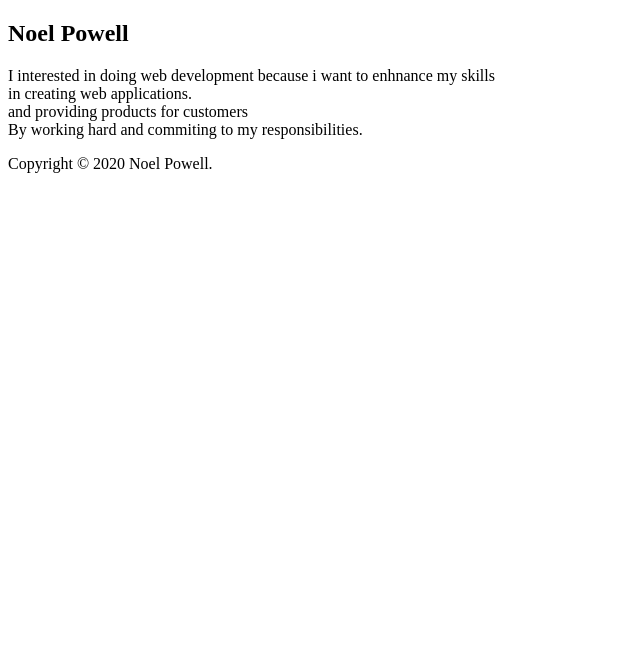
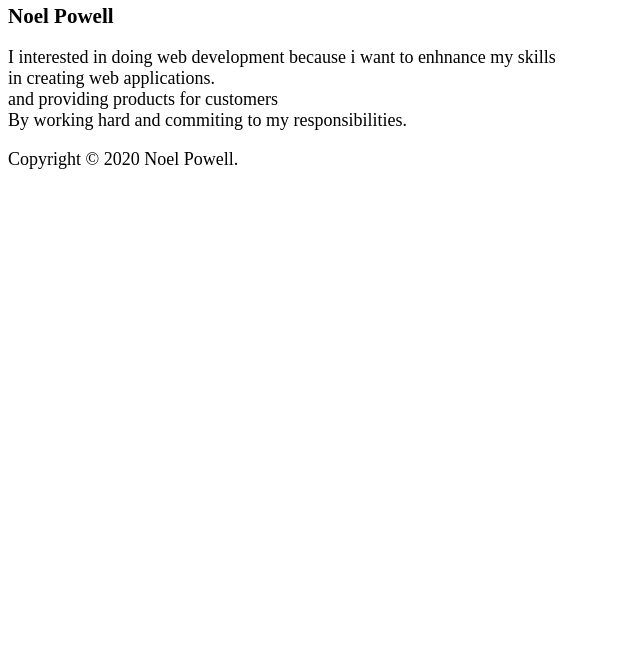
Before and after one commit to noelpo/info2180-Lab1, a plain HTML site: page index.html in a window 1280 px wide. Shown: the part 132-800 px from the top of the page, without its empty margins (0-640 px from the left). Drawn offline with Linux system fonts and the light colour scheme; files that its build step writes are made by us from their sources.

Commit message:
Update index.html

```diff
--- a/index.html
+++ b/index.html
@@ -5,7 +5,7 @@
     <meta name="viewport" content="width=devicewidth, initial-scale=1.0">
     <meta http-equiv="X-UA-Compatible" content="ie=edge">
     <title>INFO2180 Lab 1</title>
-    <link rel="stylesheet" href="css/style.ss">
+    <link rel="stylesheet" href="css/styles.css">
 
 </head>
 <body>
```
